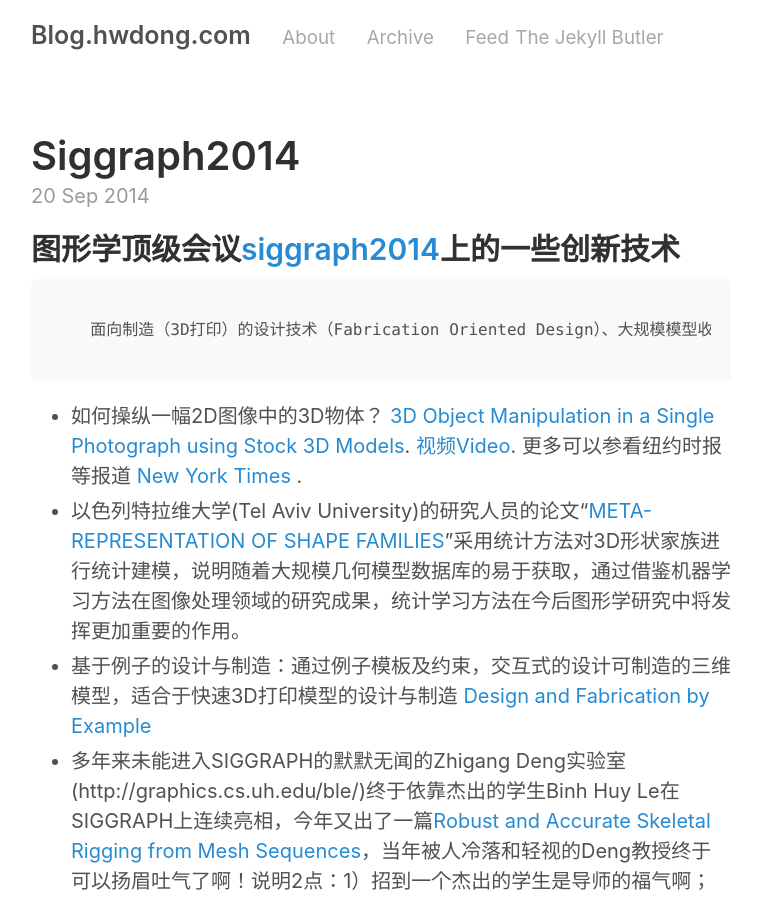
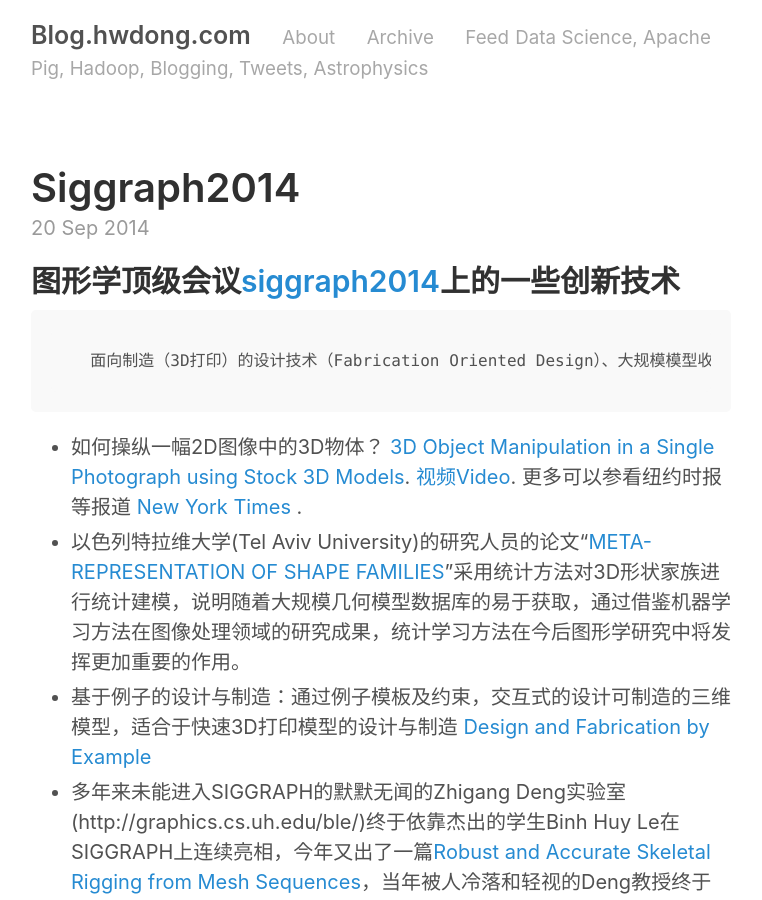
Before and after one commit to hwdong/hwdong-old.github.io, a Jekyll site: the page built from index.html, in a window 1280 px wide and 900 px high. Shown: the whole window, without its empty margins (259-1021 px from the left). Built offline with Jekyll 4.4.1, drawn with Linux system fonts in a browser that asks for light colours; the list of posts is cut into pages by our own code.

Commit message:
lanyon2poole

```diff
--- a/_config.yml
+++ b/_config.yml
@@ -1,9 +1,11 @@
 # Permalinks
 permalink:           pretty
 
+pygments:         true
+
 # Setup
 title:               Blog.hwdong.com
-tagline:             The Jekyll Butler
+tagline:             'Data Science, Apache Pig, Hadoop, Blogging, Tweets, Astrophysics'
 url:                 http://blog.hwdong.com
 paginate:            4
 baseurl:             ""
```
